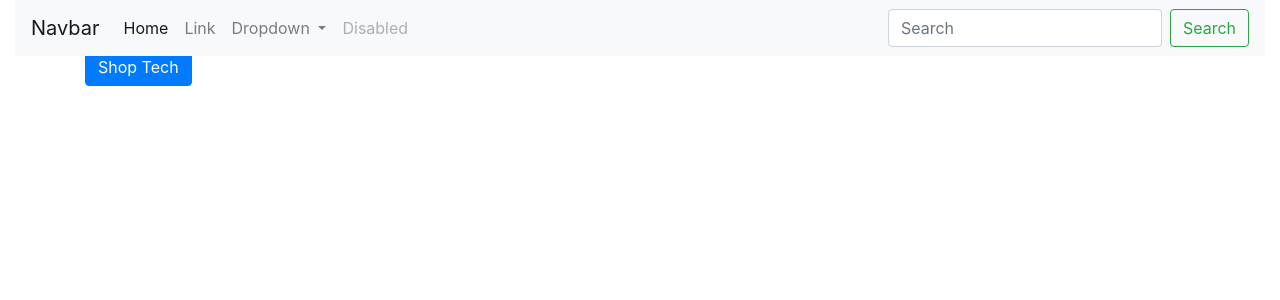
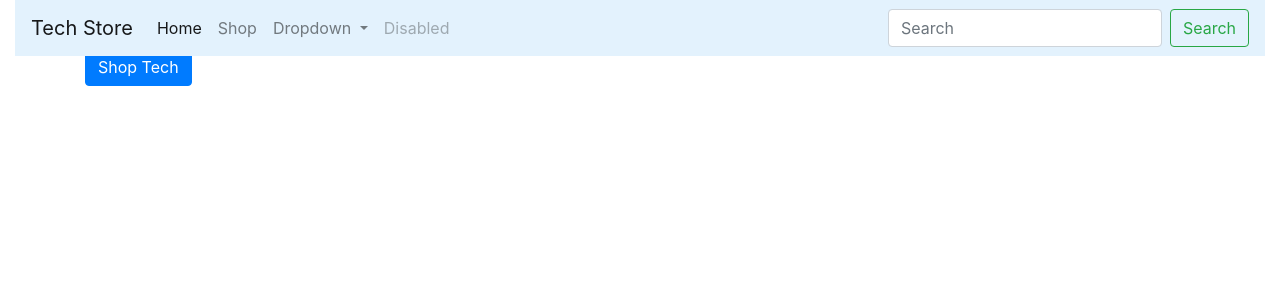
Before and after one commit to DonnavanStaddon/TechStore, a Django app: page / in a window 1280 px wide. Shown: the top 300 px of the page. Run offline with Django 3.2, Linux system fonts and the light colour scheme; some libraries are stand-ins or nearby versions.

Commit message:
Nav bar links

```diff
--- a/templates/base.html
+++ b/templates/base.html
@@ -33,8 +33,8 @@
   </head>
   <body>
     <header class="container-fluid fixed-top">
-      <nav class="navbar navbar-expand-lg navbar-light bg-light">
-        <a class="navbar-brand" href="#">Navbar</a>
+      <nav class="navbar navbar-expand-lg navbar-light" style="background-color: #e3f2fd;">
+        <a class="navbar-brand" href="#">Tech Store</a>
         <button class="navbar-toggler" type="button" data-toggle="collapse" data-target="#navbarSupportedContent" aria-controls="navbarSupportedContent" aria-expanded="false" aria-label="Toggle navigation">
           <span class="navbar-toggler-icon"></span>
         </button>
@@ -45,7 +45,7 @@
               <a class="nav-link" href="#">Home <span class="sr-only">(current)</span></a>
             </li>
             <li class="nav-item">
-              <a class="nav-link" href="#">Link</a>
+              <a class="nav-link" href="#">Shop</a>
             </li>
             <li class="nav-item dropdown">
               <a class="nav-link dropdown-toggle" href="#" id="navbarDropdown" role="button" data-toggle="dropdown" aria-haspopup="true" aria-expanded="false">
```
